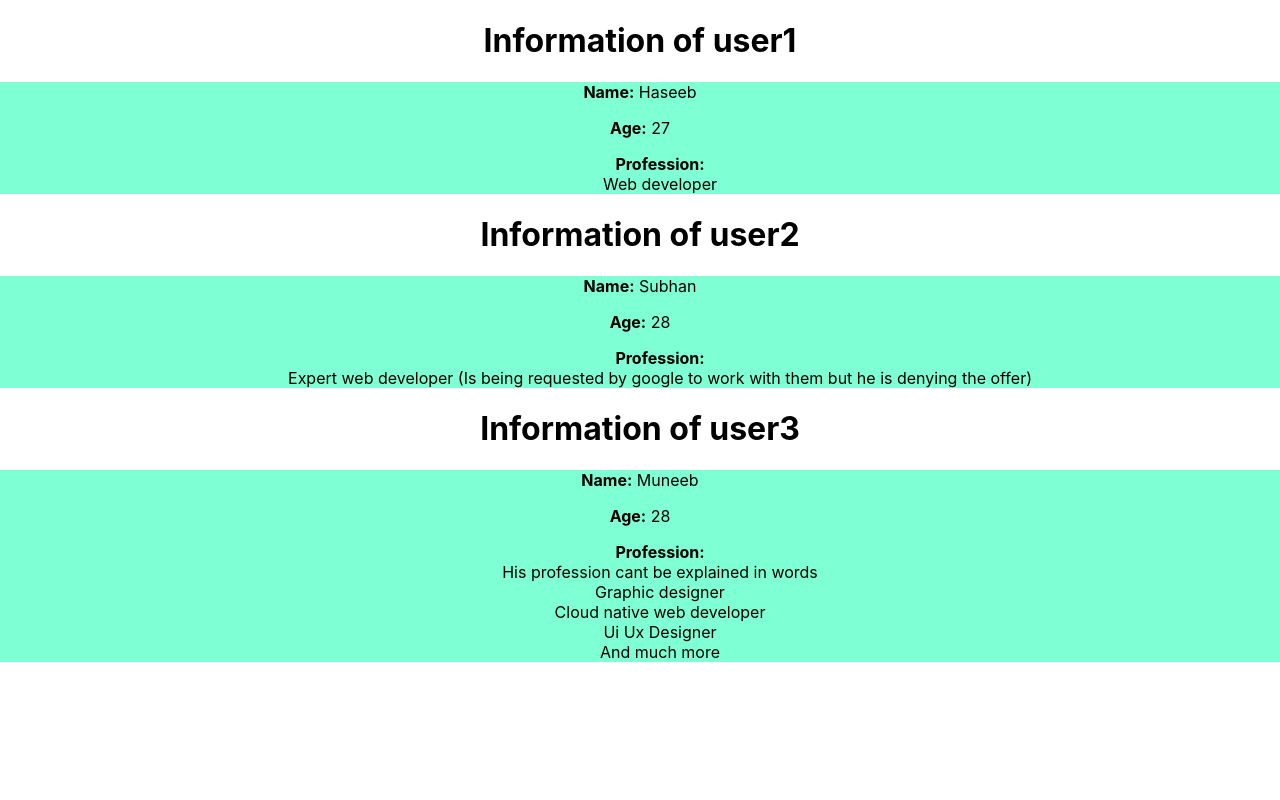
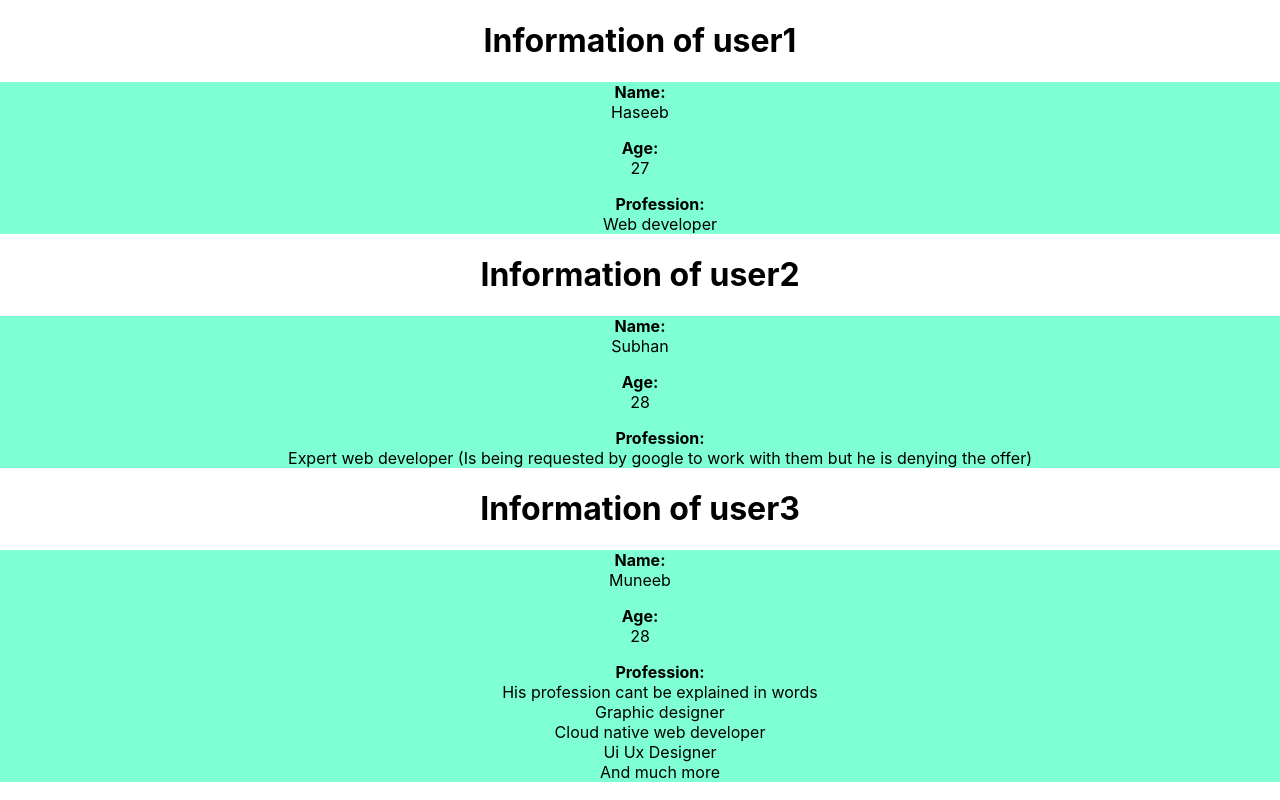
Before and after one commit to abdulhaseeb21/Basic-react-app, a React (Create React App) app: page / in a window 1280 px wide. Built offline with nearby package versions, Linux system fonts and the light colour scheme.

Commit message:
added li

```diff
--- a/src/component/Info.jsx
+++ b/src/component/Info.jsx
@@ -2,8 +2,8 @@ import './info.css'
 const Info = ({ name, age, profession }) => {
     return (
         <div className='main_div'>
-            <p><strong>Name:</strong> {name}</p>
-            <p><strong>Age:</strong> {age + 10}</p>
+            <p><strong>Name:</strong> <li>{name}</li></p>
+            <p><strong>Age:</strong><li> {age + 10}</li></p>
             <ul>
                 <strong>Profession:</strong>
                 {profession.map(pro => <li className='skills__list'>{pro}</li>)}
```
Also changed, not shown: 1 other file (tests, documents, lock files or other folders).
